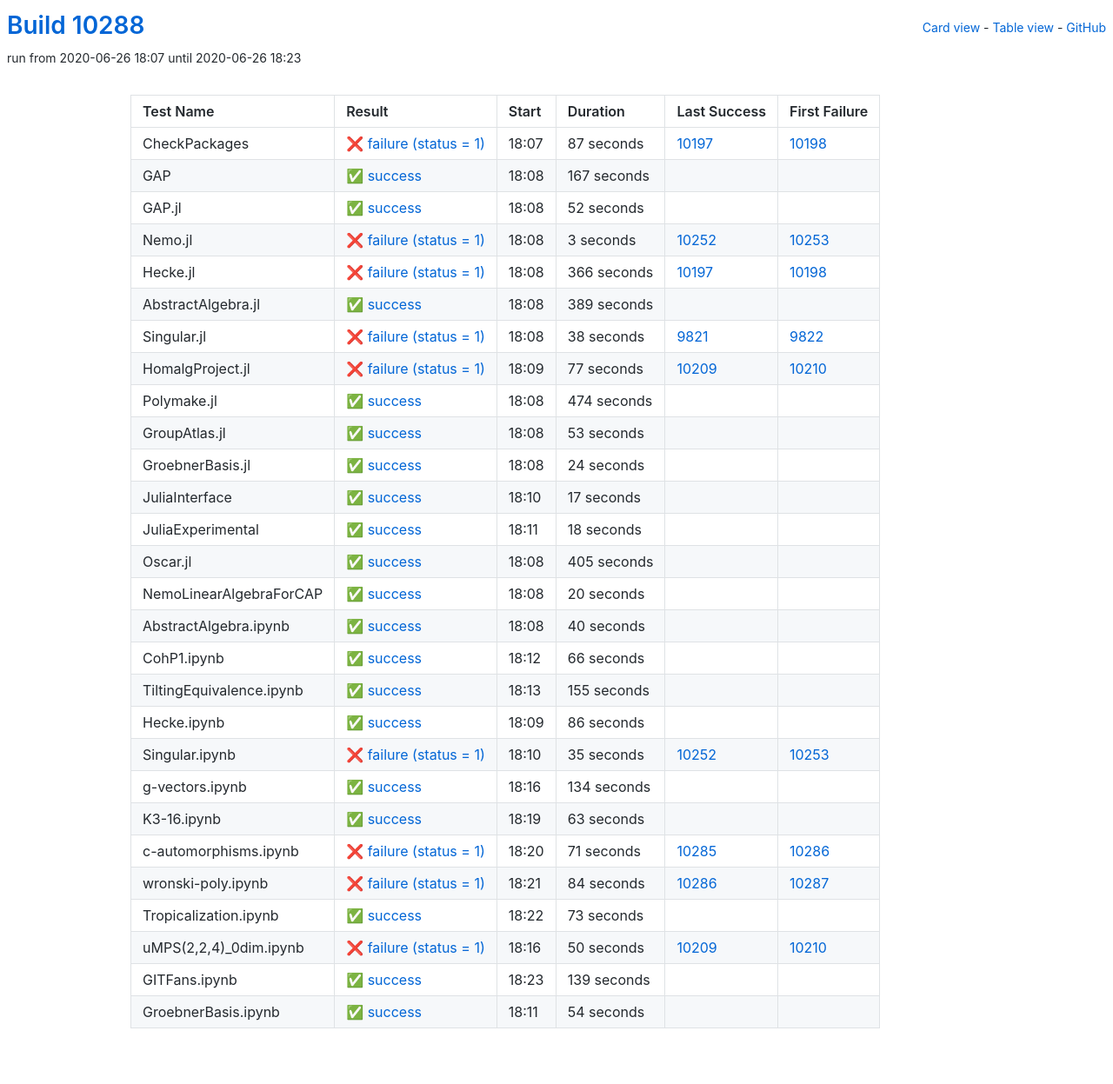
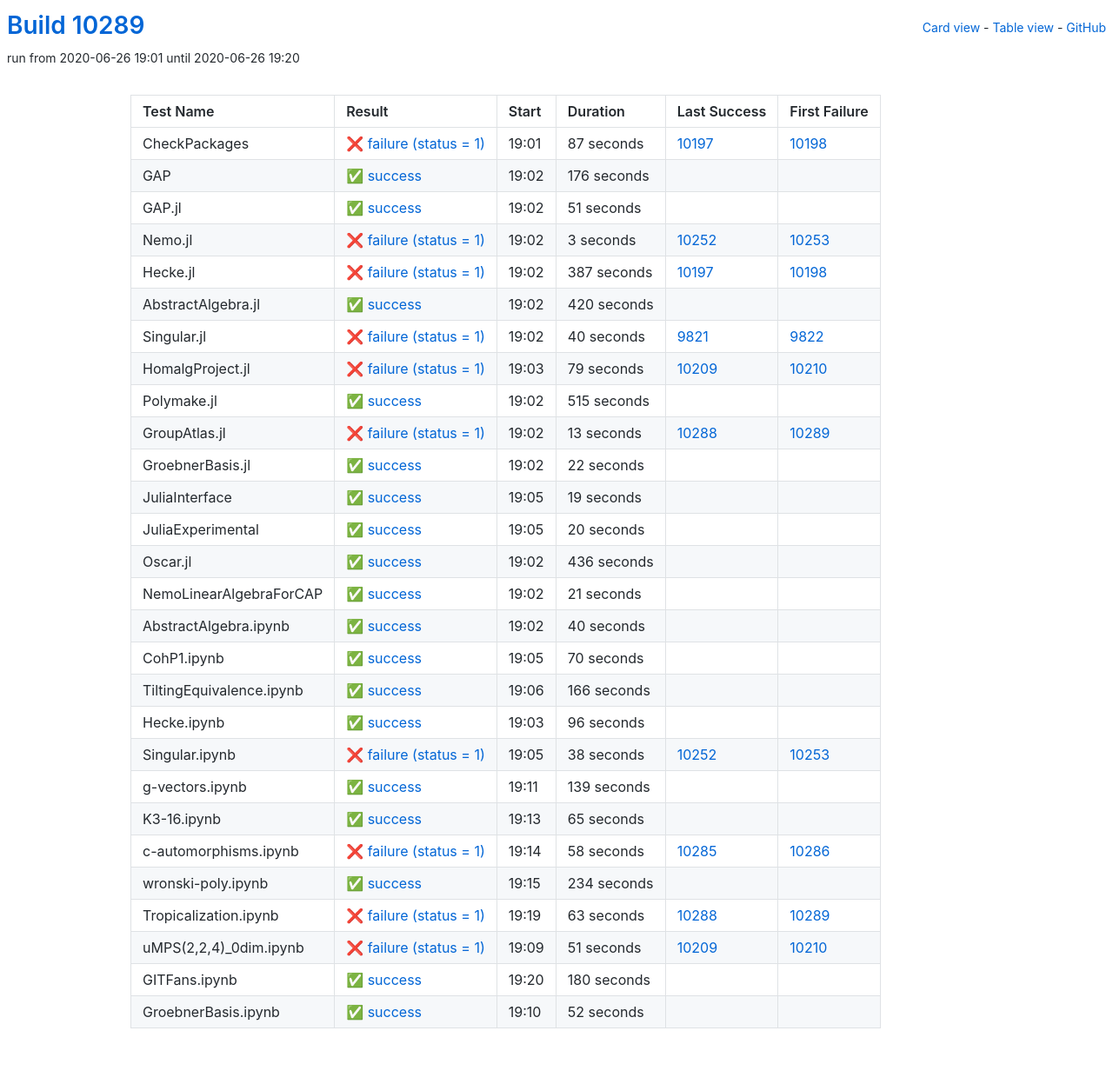
Before and after one commit to oscar-system/oscar-ci-status, a Jekyll site: the page built from table.html, in a window 1280 px wide. Shown: the whole page at 87% size. Built offline with Jekyll 4.4.1, drawn with Linux system fonts in a browser that asks for light colours.

Commit message:
Build #10289

```diff
--- a/_data/ci.yml
+++ b/_data/ci.yml
@@ -1,6 +1,6 @@
 ---
-build: 10288
-build_url: https://oscarci.mathematik.uni-kl.de/job/oscar/10288/
+build: 10289
+build_url: https://oscarci.mathematik.uni-kl.de/job/oscar/10289/
 job: oscar
 organization: oscar-system
 repo: oscar-ci-status
@@ -8,8 +8,8 @@ repourl: https://github.com/oscar-system/oscar-ci-status
 tests:
 - name: CheckPackages
   id: checkpackages
-  log: https://oscarci.mathematik.uni-kl.de/job/oscar/10288/artifact/logs/build-10288/CheckPackages.log
-  start: 2020-06-26 18:07
+  log: https://oscarci.mathematik.uni-kl.de/job/oscar/10289/artifact/logs/build-10289/CheckPackages.log
+  start: 2020-06-26 19:01
   success: false
   exitcode: 1
   status: failure
@@ -20,32 +20,32 @@ tests:
   first_failure_url: https://oscarci.mathematik.uni-kl.de/job/oscar/10198/
 - name: GAP
   id: gap
-  log: https://oscarci.mathematik.uni-kl.de/job/oscar/10288/artifact/logs/build-10288/GAP.log
-  start: 2020-06-26 18:08
+  log: https://oscarci.mathematik.uni-kl.de/job/oscar/10289/artifact/logs/build-10289/GAP.log
+  start: 2020-06-26 19:02
   success: true
   exitcode: 0
   status: success
-  duration: 167
+  duration: 176
   last_success: false
   last_success_url:
   first_failure: false
   first_failure_url:
 - name: GAP.jl
   id: gap-jl
-  log: https://oscarci.mathematik.uni-kl.de/job/oscar/10288/artifact/logs/build-10288/GAP.jl.log
-  start: 2020-06-26 18:08
+  log: https://oscarci.mathematik.uni-kl.de/job/oscar/10289/artifact/logs/build-10289/GAP.jl.log
+  start: 2020-06-26 19:02
   success: true
   exitcode: 0
   status: success
-  duration: 52
+  duration: 51
   last_success: false
   last_success_url:
   first_failure: false
   first_failure_url:
 - name: Nemo.jl
   id: nemo-jl
-  log: https://oscarci.mathematik.uni-kl.de/job/oscar/10288/artifact/logs/build-10288/Nemo.jl.log
-  start: 2020-06-26 18:08
+  log: https://oscarci.mathematik.uni-kl.de/job/oscar/10289/artifact/logs/build-10289/Nemo.jl.log
+  start: 2020-06-26 19:02
   success: false
   exitcode: 1
   status: failure
@@ -56,128 +56,104 @@ tests:
   first_failure_url: https://oscarci.mathematik.uni-kl.de/job/oscar/10253/
 - name: Hecke.jl
   id: hecke-jl
-  log: https://oscarci.mathematik.uni-kl.de/job/oscar/10288/artifact/logs/build-10288/Hecke.jl.log
-  start: 2020-06-26 18:08
+  log: https://oscarci.mathematik.uni-kl.de/job/oscar/10289/artifact/logs/build-10289/Hecke.jl.log
+  start: 2020-06-26 19:02
   success: false
   exitcode: 1
   status: failure
-  duration: 366
+  duration: 387
   last_success: 10197
   last_success_url: https://oscarci.mathematik.uni-kl.de/job/oscar/10197/
   first_failure: 10198
   first_failure_url: https://oscarci.mathematik.uni-kl.de/job/oscar/10198/
 - name: AbstractAlgebra.jl
   id: abstractalgebra-jl
-  log: https://oscarci.mathematik.uni-kl.de/job/oscar/10288/artifact/logs/build-10288/AbstractAlgebra.jl.log
-  start: 2020-06-26 18:08
+  log: https://oscarci.mathematik.uni-kl.de/job/oscar/10289/artifact/logs/build-10289/AbstractAlgebra.jl.log
+  start: 2020-06-26 19:02
   success: true
   exitcode: 0
   status: success
-  duration: 389
+  duration: 420
   last_success: false
   last_success_url:
   first_failure: false
   first_failure_url:
 - name: Singular.jl
   id: singular-jl
-  log: https://oscarci.mathematik.uni-kl.de/job/oscar/10288/artifact/logs/build-10288/Singular.jl.log
-  start: 2020-06-26 18:08
+  log: https://oscarci.mathematik.uni-kl.de/job/oscar/10289/artifact/logs/build-10289/Singular.jl.log
+  start: 2020-06-26 19:02
   success: false
   exitcode: 1
   status: failure
-  duration: 38
+  duration: 40
   last_success: 9821
   last_success_url: https://oscarci.mathematik.uni-kl.de/job/oscar/9821/
   first_failure: 9822
   first_failure_url: https://oscarci.mathematik.uni-kl.de/job/oscar/9822/
 - name: HomalgProject.jl
   id: homalgproject-jl
-  log: https://oscarci.mathematik.uni-kl.de/job/oscar/10288/artifact/logs/build-10288/HomalgProject.jl.log
-  start: 2020-06-26 18:09
+  log: https://oscarci.mathematik.uni-kl.de/job/oscar/10289/artifact/logs/build-10289/HomalgProject.jl.log
+  start: 2020-06-26 19:03
   success: false
   exitcode: 1
   status: failure
-  duration: 77
+  duration: 79
   last_success: 10209
   last_success_url: https://oscarci.mathematik.uni-kl.de/job/oscar/10209/
   first_failure: 10210
   first_failure_url: https://oscarci.mathematik.uni-kl.de/job/oscar/10210/
 - name: Polymake.jl
   id: polymake-jl
-  log: https://oscarci.mathematik.uni-kl.de/job/oscar/10288/artifact/logs/build-10288/Polymake.jl.log
-  start: 2020-06-26 18:08
+  log: https://oscarci.mathematik.uni-kl.de/job/oscar/10289/artifact/logs/build-10289/Polymake.jl.log
+  start: 2020-06-26 19:02
   success: true
   exitcode: 0
   status: success
-  duration: 474
+  duration: 515
   last_success: false
   last_success_url:
   first_failure: false
   first_failure_url:
 - name: GroupAtlas.jl
   id: groupatlas-jl
-  log: https://oscarci.mathematik.uni-kl.de/job/oscar/10288/artifact/logs/build-10288/GroupAtlas.jl.log
-  start: 2020-06-26 18:08
+  log: https://oscarci.mathematik.uni-kl.de/job/oscar/10289/artifact/logs/build-10289/GroupAtlas.jl.log
+  start: 2020-06-26 19:02
+  success: false
+  exitcode: 1
+  status: failure
+  duration: 13
+  last_success: 10288
+  last_success_url: https://oscarci.mathematik.uni-kl.de/job/oscar/10288/
+  first_failure: 10289
+  first_failure_url: https://oscarci.mathematik.uni-kl.de/job/oscar/10289/
+- name: GroebnerBasis.jl
+  id: groebnerbasis-jl
+  log: https://oscarci.mathematik.uni-kl.de/job/oscar/10289/artifact/logs/build-10289/GroebnerBasis.jl.log
+  start: 2020-06-26 19:02
   success: true
   exitcode: 0
   status: success
-  duration: 53
-  last_success: false
-  last_success_url:
-  first_failure: false
-  first_failure_url:
-- name: GroebnerBasis.jl
-  id: groebnerbasis-jl
-  log: https://oscarci.mathematik.uni-kl.de/job/oscar/10288/artifact/logs/build-10288/GroebnerBasis.jl.log
-  start: 2020-06-26 18:08
-  success: true
-  exitcode: 0
-  status: success
-  duration: 24
+  duration: 22
   last_success: false
   last_success_url:
   first_failure: false
   first_failure_url:
 - name: JuliaInterface
   id: juliainterface
-  log: https://oscarci.mathematik.uni-kl.de/job/oscar/10288/artifact/logs/build-10288/JuliaInterface.log
-  start: 2020-06-26 18:10
+  log: https://oscarci.mathematik.uni-kl.de/job/oscar/10289/artifact/logs/build-10289/JuliaInterface.log
+  start: 2020-06-26 19:05
   success: true
   exitcode: 0
   status: success
-  duration: 17
+  duration: 19
   last_success: false
   last_success_url:
   first_failure: false
   first_failure_url:
 - name: JuliaExperimental
   id: juliaexperimental
-  log: https://oscarci.mathematik.uni-kl.de/job/oscar/10288/artifact/logs/build-10288/JuliaExperimental.log
-  start: 2020-06-26 18:11
-  success: true
-  exitcode: 0
-  status: success
-  duration: 18
-  last_success: false
-  last_success_url:
-  first_failure: false
-  first_failure_url:
-- name: Oscar.jl
-  id: oscar-jl
-  log: https://oscarci.mathematik.uni-kl.de/job/oscar/10288/artifact/logs/build-10288/Oscar.jl.log
-  start: 2020-06-26 18:08
-  success: true
-  exitcode: 0
-  status: success
-  duration: 405
-  last_success: false
-  last_success_url:
-  first_failure: false
-  first_failure_url:
-- name: NemoLinearAlgebraForCAP
-  id: nemolinearalgebraforcap
-  log: https://oscarci.mathematik.uni-kl.de/job/oscar/10288/artifact/logs/build-10288/NemoLinearAlgebraForCAP.log
-  start: 2020-06-26 18:08
+  log: https://oscarci.mathematik.uni-kl.de/job/oscar/10289/artifact/logs/build-10289/JuliaExperimental.log
+  start: 2020-06-26 19:05
   success: true
   exitcode: 0
   status: success
@@ -186,10 +162,34 @@ tests:
   last_success_url:
   first_failure: false
   first_failure_url:
+- name: Oscar.jl
+  id: oscar-jl
+  log: https://oscarci.mathematik.uni-kl.de/job/oscar/10289/artifact/logs/build-10289/Oscar.jl.log
+  start: 2020-06-26 19:02
+  success: true
+  exitcode: 0
+  status: success
+  duration: 436
+  last_success: false
+  last_success_url:
+  first_failure: false
+  first_failure_url:
+- name: NemoLinearAlgebraForCAP
+  id: nemolinearalgebraforcap
+  log: https://oscarci.mathematik.uni-kl.de/job/oscar/10289/artifact/logs/build-10289/NemoLinearAlgebraForCAP.log
+  start: 2020-06-26 19:02
+  success: true
+  exitcode: 0
+  status: success
+  duration: 21
+  last_success: false
+  last_success_url:
+  first_failure: false
+  first_failure_url:
 - name: AbstractAlgebra.ipynb
   id: abstractalgebra-ipynb
-  log: https://oscarci.mathematik.uni-kl.de/job/oscar/10288/artifact/logs/build-10288/AbstractAlgebra.ipynb.log
-  start: 2020-06-26 18:08
+  log: https://oscarci.mathematik.uni-kl.de/job/oscar/10289/artifact/logs/build-10289/AbstractAlgebra.ipynb.log
+  start: 2020-06-26 19:02
   success: true
   exitcode: 0
   status: success
@@ -200,128 +200,56 @@ tests:
   first_failure_url:
 - name: CohP1.ipynb
   id: cohp1-ipynb
-  log: https://oscarci.mathematik.uni-kl.de/job/oscar/10288/artifact/logs/build-10288/CohP1.ipynb.log
-  start: 2020-06-26 18:12
+  log: https://oscarci.mathematik.uni-kl.de/job/oscar/10289/artifact/logs/build-10289/CohP1.ipynb.log
+  start: 2020-06-26 19:05
   success: true
   exitcode: 0
   status: success
-  duration: 66
+  duration: 70
   last_success: false
   last_success_url:
   first_failure: false
   first_failure_url:
 - name: TiltingEquivalence.ipynb
   id: tiltingequivalence-ipynb
-  log: https://oscarci.mathematik.uni-kl.de/job/oscar/10288/artifact/logs/build-10288/TiltingEquivalence.ipynb.log
-  start: 2020-06-26 18:13
+  log: https://oscarci.mathematik.uni-kl.de/job/oscar/10289/artifact/logs/build-10289/TiltingEquivalence.ipynb.log
+  start: 2020-06-26 19:06
   success: true
   exitcode: 0
   status: success
-  duration: 155
+  duration: 166
   last_success: false
   last_success_url:
   first_failure: false
   first_failure_url:
 - name: Hecke.ipynb
   id: hecke-ipynb
-  log: https://oscarci.mathematik.uni-kl.de/job/oscar/10288/artifact/logs/build-10288/Hecke.ipynb.log
-  start: 2020-06-26 18:09
+  log: https://oscarci.mathematik.uni-kl.de/job/oscar/10289/artifact/logs/build-10289/Hecke.ipynb.log
+  start: 2020-06-26 19:03
   success: true
   exitcode: 0
   status: success
-  duration: 86
+  duration: 96
   last_success: false
   last_success_url:
   first_failure: false
   first_failure_url:
 - name: Singular.ipynb
   id: singular-ipynb
-  log: https://oscarci.mathematik.uni-kl.de/job/oscar/10288/artifact/logs/build-10288/Singular.ipynb.log
-  start: 2020-06-26 18:10
+  log: https://oscarci.mathematik.uni-kl.de/job/oscar/10289/artifact/logs/build-10289/Singular.ipynb.log
+  start: 2020-06-26 19:05
   success: false
   exitcode: 1
   status: failure
-  duration: 35
+  duration: 38
   last_success: 10252
   last_success_url: https://oscarci.mathematik.uni-kl.de/job/oscar/10252/
   first_failure: 10253
   first_failure_url: https://oscarci.mathematik.uni-kl.de/job/oscar/10253/
 - name: g-vectors.ipynb
   id: g-vectors-ipynb
-  log: https://oscarci.mathematik.uni-kl.de/job/oscar/10288/artifact/logs/build-10288/g-vectors.ipynb.log
-  start: 2020-06-26 18:16
-  success: true
-  exitcode: 0
-  status: success
-  duration: 134
-  last_success: false
-  last_success_url:
-  first_failure: false
-  first_failure_url:
-- name: K3-16.ipynb
-  id: k3-16-ipynb
-  log: https://oscarci.mathematik.uni-kl.de/job/oscar/10288/artifact/logs/build-10288/K3-16.ipynb.log
-  start: 2020-06-26 18:19
-  success: true
-  exitcode: 0
-  status: success
-  duration: 63
-  last_success: false
-  last_success_url:
-  first_failure: false
-  first_failure_url:
-- name: c-automorphisms.ipynb
-  id: c-automorphisms-ipynb
-  log: https://oscarci.mathematik.uni-kl.de/job/oscar/10288/artifact/logs/build-10288/c-automorphisms.ipynb.log
-  start: 2020-06-26 18:20
-  success: false
-  exitcode: 1
-  status: failure
-  duration: 71
-  last_success: 10285
-  last_success_url: https://oscarci.mathematik.uni-kl.de/job/oscar/10285/
-  first_failure: 10286
-  first_failure_url: https://oscarci.mathematik.uni-kl.de/job/oscar/10286/
-- name: wronski-poly.ipynb
-  id: wronski-poly-ipynb
-  log: https://oscarci.mathematik.uni-kl.de/job/oscar/10288/artifact/logs/build-10288/wronski-poly.ipynb.log
-  start: 2020-06-26 18:21
-  success: false
-  exitcode: 1
-  status: failure
-  duration: 84
-  last_success: 10286
-  last_success_url: https://oscarci.mathematik.uni-kl.de/job/oscar/10286/
-  first_failure: 10287
-  first_failure_url: https://oscarci.mathematik.uni-kl.de/job/oscar/10287/
-- name: Tropicalization.ipynb
-  id: tropicalization-ipynb
-  log: https://oscarci.mathematik.uni-kl.de/job/oscar/10288/artifact/logs/build-10288/Tropicalization.ipynb.log
-  start: 2020-06-26 18:22
-  success: true
-  exitcode: 0
-  status: success
-  duration: 73
-  last_success: false
-  last_success_url:
-  first_failure: false
-  first_failure_url:
-- name: uMPS(2,2,4)_0dim.ipynb
-  id: umps-2-2-4-0dim-ipynb
-  log: https://oscarci.mathematik.uni-kl.de/job/oscar/10288/artifact/logs/build-10288/uMPS-2-2-4-_0dim.ipynb.log
-  start: 2020-06-26 18:16
-  success: false
-  exitcode: 1
-  status: failure
-  duration: 50
-  last_success: 10209
-  last_success_url: https://oscarci.mathematik.uni-kl.de/job/oscar/10209/
-  first_failure: 10210
-  first_failure_url: https://oscarci.mathematik.uni-kl.de/job/oscar/10210/
-- name: GITFans.ipynb
-  id: gitfans-ipynb
-  log: https://oscarci.mathematik.uni-kl.de/job/oscar/10288/artifact/logs/build-10288/GITFans.ipynb.log
-  start: 2020-06-26 18:23
+  log: https://oscarci.mathematik.uni-kl.de/job/oscar/10289/artifact/logs/build-10289/g-vectors.ipynb.log
+  start: 2020-06-26 19:11
   success: true
   exitcode: 0
   status: success
@@ -330,15 +258,87 @@ tests:
   last_success_url:
   first_failure: false
   first_failure_url:
-- name: GroebnerBasis.ipynb
-  id: groebnerbasis-ipynb
-  log: https://oscarci.mathematik.uni-kl.de/job/oscar/10288/artifact/logs/build-10288/GroebnerBasis.ipynb.log
-  start: 2020-06-26 18:11
+- name: K3-16.ipynb
+  id: k3-16-ipynb
+  log: https://oscarci.mathematik.uni-kl.de/job/oscar/10289/artifact/logs/build-10289/K3-16.ipynb.log
+  start: 2020-06-26 19:13
   success: true
   exitcode: 0
   status: success
-  duration: 54
+  duration: 65
   last_success: false
   last_success_url:
   first_failure: false
   first_failure_url:
+- name: c-automorphisms.ipynb
+  id: c-automorphisms-ipynb
+  log: https://oscarci.mathematik.uni-kl.de/job/oscar/10289/artifact/logs/build-10289/c-automorphisms.ipynb.log
+  start: 2020-06-26 19:14
+  success: false
+  exitcode: 1
+  status: failure
+  duration: 58
+  last_success: 10285
+  last_success_url: https://oscarci.mathematik.uni-kl.de/job/oscar/10285/
+  first_failure: 10286
+  first_failure_url: https://oscarci.mathematik.uni-kl.de/job/oscar/10286/
+- name: wronski-poly.ipynb
+  id: wronski-poly-ipynb
+  log: https://oscarci.mathematik.uni-kl.de/job/oscar/10289/artifact/logs/build-10289/wronski-poly.ipynb.log
+  start: 2020-06-26 19:15
+  success: true
+  exitcode: 0
+  status: success
+  duration: 234
+  last_success: false
+  last_success_url:
+  first_failure: false
+  first_failure_url:
+- name: Tropicalization.ipynb
+  id: tropicalization-ipynb
+  log: https://oscarci.mathematik.uni-kl.de/job/oscar/10289/artifact/logs/build-10289/Tropicalization.ipynb.log
+  start: 2020-06-26 19:19
+  success: false
+  exitcode: 1
+  status: failure
+  duration: 63
+  last_success: 10288
+  last_success_url: https://oscarci.mathematik.uni-kl.de/job/oscar/10288/
+  first_failure: 10289
+  first_failure_url: https://oscarci.mathematik.uni-kl.de/job/oscar/10289/
+- name: uMPS(2,2,4)_0dim.ipynb
+  id: umps-2-2-4-0dim-ipynb
+  log: https://oscarci.mathematik.uni-kl.de/job/oscar/10289/artifact/logs/build-10289/uMPS-2-2-4-_0dim.ipynb.log
+  start: 2020-06-26 19:09
+  success: false
+  exitcode: 1
+  status: failure
+  duration: 51
+  last_success: 10209
+  last_success_url: https://oscarci.mathematik.uni-kl.de/job/oscar/10209/
+  first_failure: 10210
+  first_failure_url: https://oscarci.mathematik.uni-kl.de/job/oscar/10210/
+- name: GITFans.ipynb
+  id: gitfans-ipynb
+  log: https://oscarci.mathematik.uni-kl.de/job/oscar/10289/artifact/logs/build-10289/GITFans.ipynb.log
+  start: 2020-06-26 19:20
+  success: true
+  exitcode: 0
+  status: success
+  duration: 180
+  last_success: false
+  last_success_url:
+  first_failure: false
+  first_failure_url:
+- name: GroebnerBasis.ipynb
+  id: groebnerbasis-ipynb
+  log: https://oscarci.mathematik.uni-kl.de/job/oscar/10289/artifact/logs/build-10289/GroebnerBasis.ipynb.log
+  start: 2020-06-26 19:10
+  success: true
+  exitcode: 0
+  status: success
+  duration: 52
+  last_success: false
+  last_success_url:
+  first_failure: false
+  first_failure_url:
```
Also changed, not shown: README.md.
